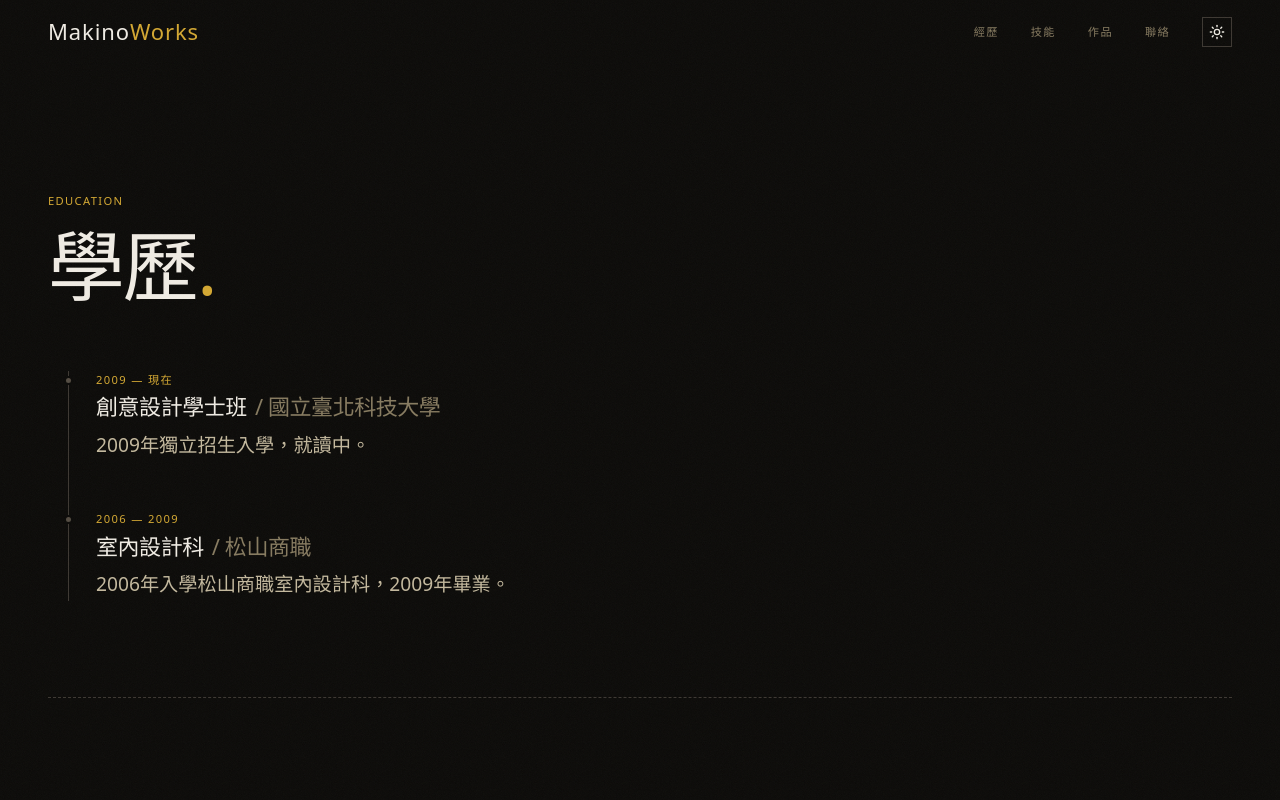
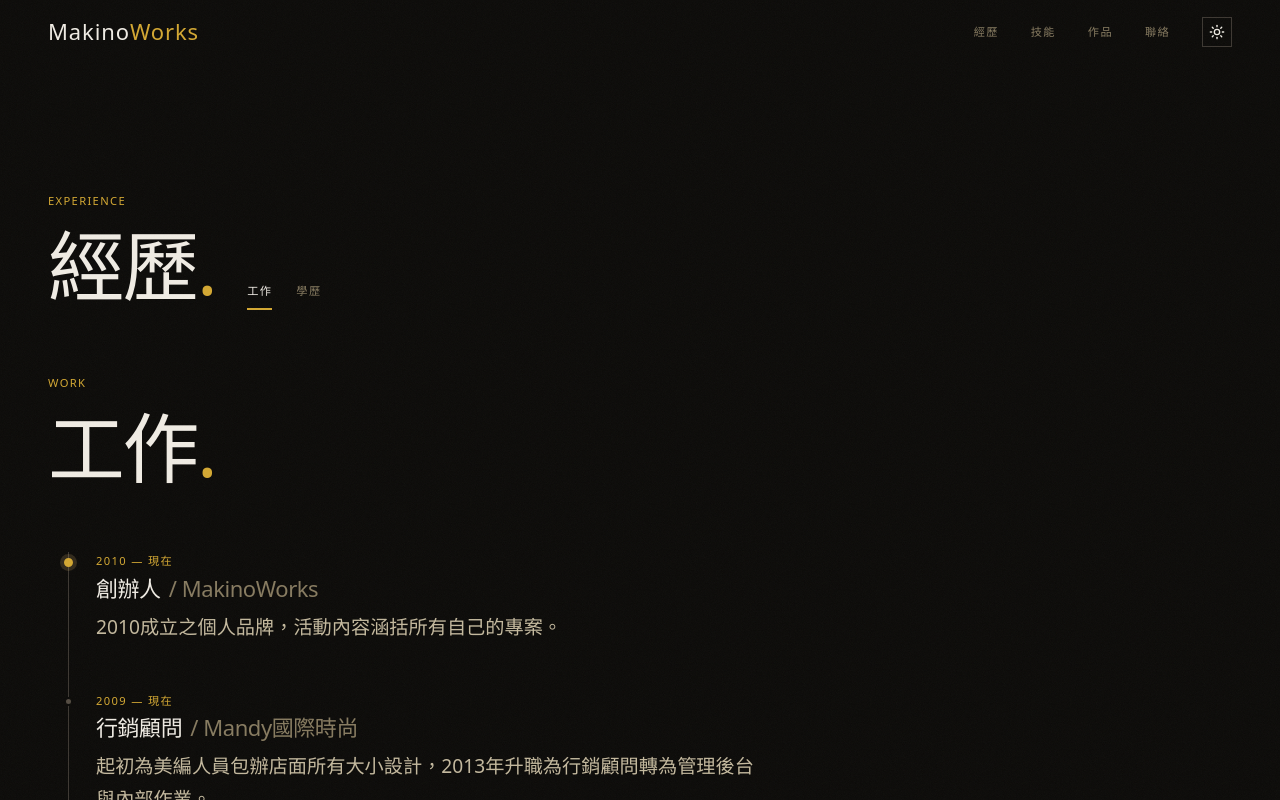
Before and after one commit to harukaxxxx/MakinoWorks, a Next.js app: page /experience in a window 1280 px wide. Shown: the top 800 px of the page. Built offline with nearby package versions, Linux system fonts and the light colour scheme.

Commit message:
✨ feat: add tab switching between work and education in experience page

```diff
--- a/src/components/sections/ExperienceSection.tsx
+++ b/src/components/sections/ExperienceSection.tsx
@@ -1,10 +1,19 @@
 "use client";
 
+import { useState } from "react";
+import { motion, AnimatePresence } from "framer-motion";
 import { education } from "@/data/education";
 import { work } from "@/data/work";
 import { TimelineSection } from "./TimelineSection";
 
 export function ExperienceSection() {
+  const [activeTab, setActiveTab] = useState<"work" | "education">("work");
+
+  const tabs = [
+    { key: "work" as const, label: "工作", en: "Work" },
+    { key: "education" as const, label: "學歷", en: "Education" },
+  ];
+
   return (
     <section
       style={{
@@ -13,29 +22,94 @@
         margin: "0 auto",
       }}
     >
-      {/* Education */}
-      <TimelineSection
-        label="Education"
-        title="學歷"
-        data={education}
-      />
+      {/* Header with Tabs */}
+      <motion.div
+        initial={{ opacity: 0, y: 30 }}
+        whileInView={{ opacity: 1, y: 0 }}
+        viewport={{ once: true }}
+        transition={{ duration: 0.8, ease: [0.16, 1, 0.3, 1] }}
+        style={{ marginBottom: "var(--sp-16)" }}
+      >
+        <div
+          className="label"
+          style={{ color: "var(--accent)", marginBottom: "var(--sp-4)" }}
+        >
+          Experience
+        </div>
+        <div style={{ display: "flex", alignItems: "baseline", gap: "var(--sp-8)" }}>
+          <h2 className="heading-1">
+            經歷<span style={{ color: "var(--accent)" }}>.</span>
+          </h2>
+          <div style={{ display: "flex", gap: "var(--sp-6)" }}>
+            {tabs.map((tab) => (
+              <button
+                key={tab.key}
+                onClick={() => setActiveTab(tab.key)}
+                className="label"
+                style={{
+                  background: "none",
+                  border: "none",
+                  borderBottom:
+                    activeTab === tab.key
+                      ? "2px solid var(--accent)"
+                      : "2px solid transparent",
+                  color:
+                    activeTab === tab.key ? "var(--fg)" : "var(--muted)",
+                  cursor: "pointer",
+                  padding: "var(--sp-2) 0",
+                  transition: "all 0.3s ease",
+                }}
+                onMouseOver={(e) => {
+                  if (activeTab !== tab.key) {
+                    e.currentTarget.style.color = "var(--accent)";
+                  }
+                }}
+                onMouseOut={(e) => {
+                  if (activeTab !== tab.key) {
+                    e.currentTarget.style.color = "var(--muted)";
+                  }
+                }}
+              >
+                {tab.label}
+              </button>
+            ))}
+          </div>
+        </div>
+      </motion.div>
 
-      {/* Dashed divider with spacing */}
-      <div
-        style={{
-          borderTop: "1px dashed var(--border)",
-          margin: "var(--sp-24) 0",
-          paddingTop: "var(--sp-24)",
-        }}
-      />
-
-      {/* Work Experience */}
-      <TimelineSection
-        label="Work Experience"
-        title="工作經歷"
-        data={work}
-        accentFirst
-      />
+      {/* Tab Content with Animation */}
+      <AnimatePresence mode="wait">
+        {activeTab === "work" ? (
+          <motion.div
+            key="work"
+            initial={{ opacity: 0, y: 20 }}
+            animate={{ opacity: 1, y: 0 }}
+            exit={{ opacity: 0, y: -20 }}
+            transition={{ duration: 0.4, ease: [0.16, 1, 0.3, 1] }}
+          >
+            <TimelineSection
+              label="Work"
+              title="工作"
+              data={work}
+              accentFirst
+            />
+          </motion.div>
+        ) : (
+          <motion.div
+            key="education"
+            initial={{ opacity: 0, y: 20 }}
+            animate={{ opacity: 1, y: 0 }}
+            exit={{ opacity: 0, y: -20 }}
+            transition={{ duration: 0.4, ease: [0.16, 1, 0.3, 1] }}
+          >
+            <TimelineSection
+              label="Education"
+              title="學歷"
+              data={education}
+            />
+          </motion.div>
+        )}
+      </AnimatePresence>
     </section>
   );
 }
```
